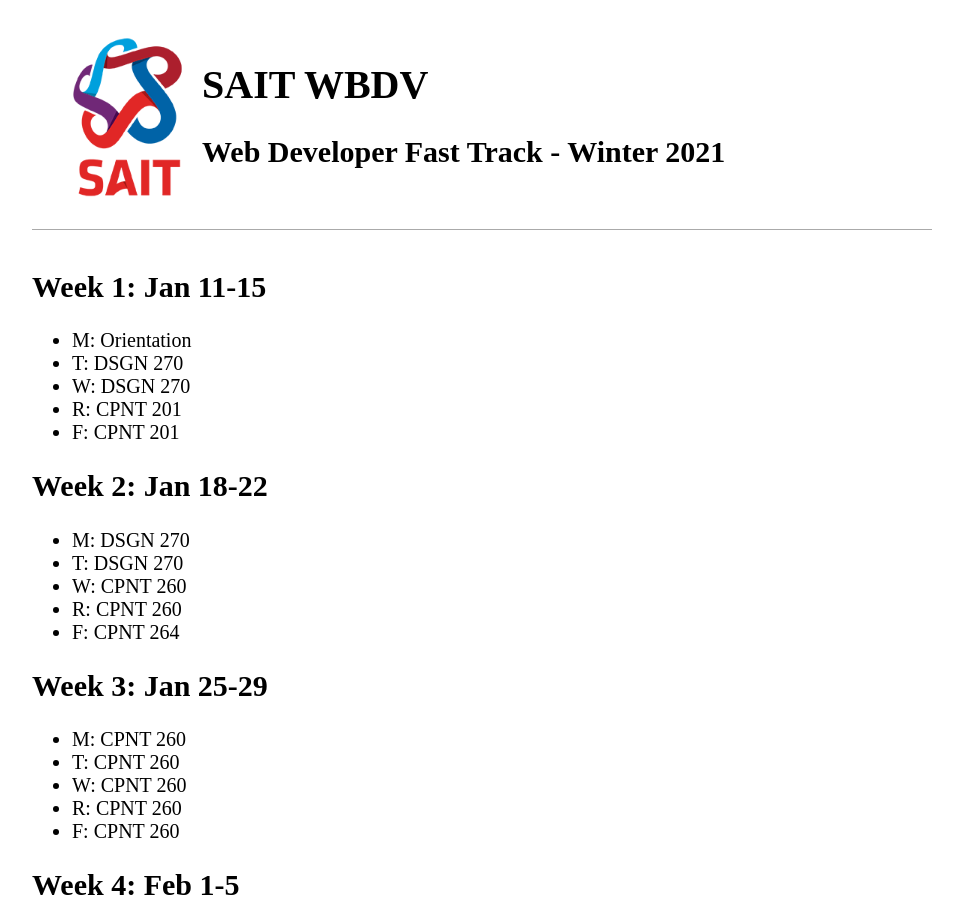
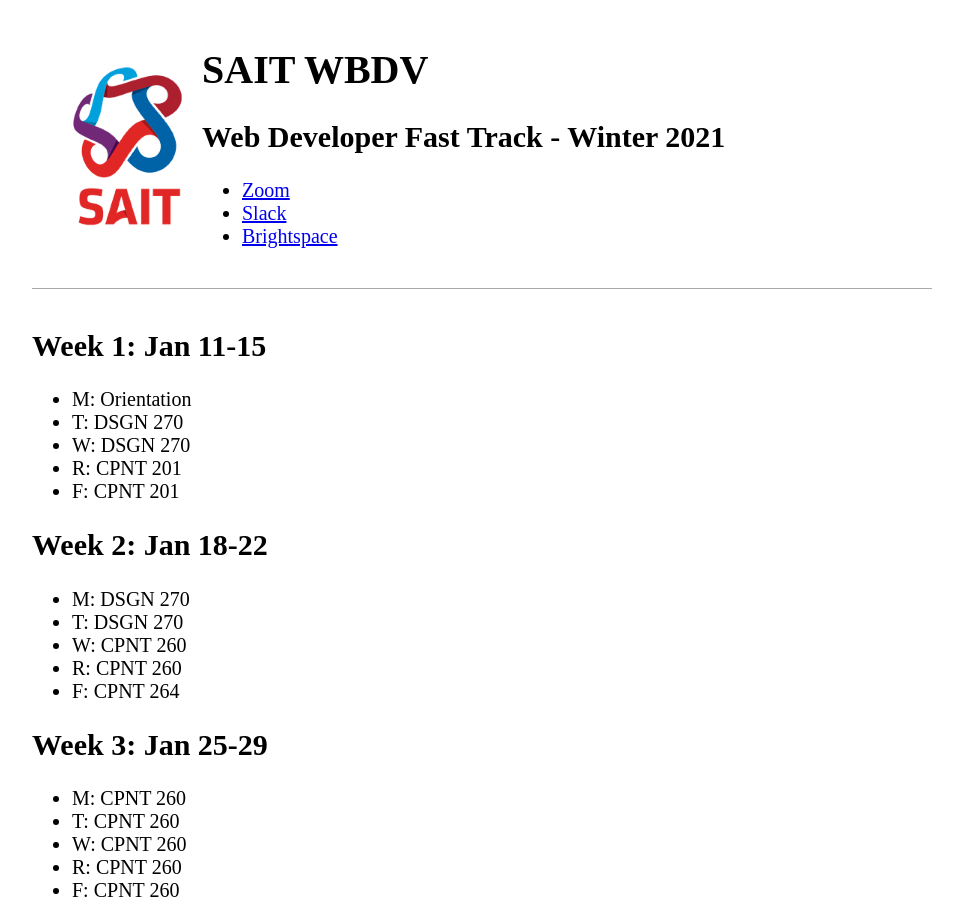
Before and after one commit to sait-wbdv/winter-2021, a Jekyll site: the page built from index.md, in a window 1280 px wide and 900 px high. Shown: the whole window, without its empty margins (158-1121 px from the left). Built offline with Jekyll 4.4.1, drawn with Linux system fonts in a browser that asks for light colours; nearby versions of some CDN libraries.

```diff
--- a/_config.yml
+++ b/_config.yml
@@ -1,6 +1,6 @@
 title: Web Dev Fast Track - Winter 2021
 url: "" # the base hostname & protocol for your site, e.g. http://example.com
-baseurl: "" # the subpath of your site, e.g. /blog
+baseurl: "/winter-2021" # the subpath of your site, e.g. /blog
 description: > # this means to ignore newlines until "show_excerpts:"
   SAIt Web Developer Fast Track program website.
 
--- a/_layouts/default.html
+++ b/_layouts/default.html
@@ -22,6 +22,13 @@
         <div>
           <h1>SAIT WBDV</h1>
           <h2 class="tagline">Web Developer Fast Track - Winter 2021</h2>
+          <nav>
+            <ul>
+              <li><a href="https://sait-ca.zoom.us/j/89935602857">Zoom</a></li>
+              <li><a href="https://sait-wbdv.slack.com/">Slack</a></li>
+              <li><a href="https://learn.sait.ca">Brightspace</a></li>
+            </ul>
+          </nav>
         </div>
       </header>
       {{ content }}
```
Also changed, not shown: 1 other file.
